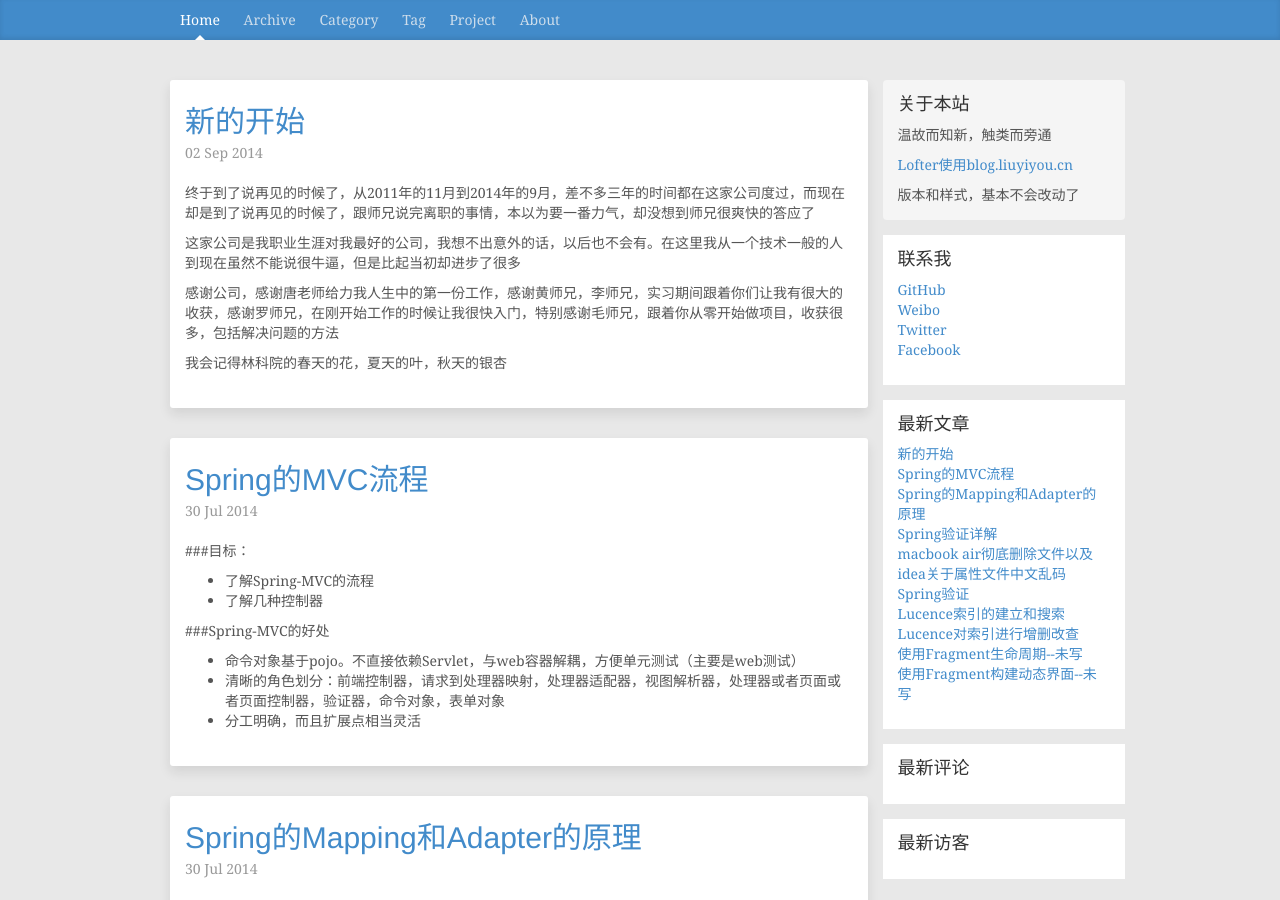
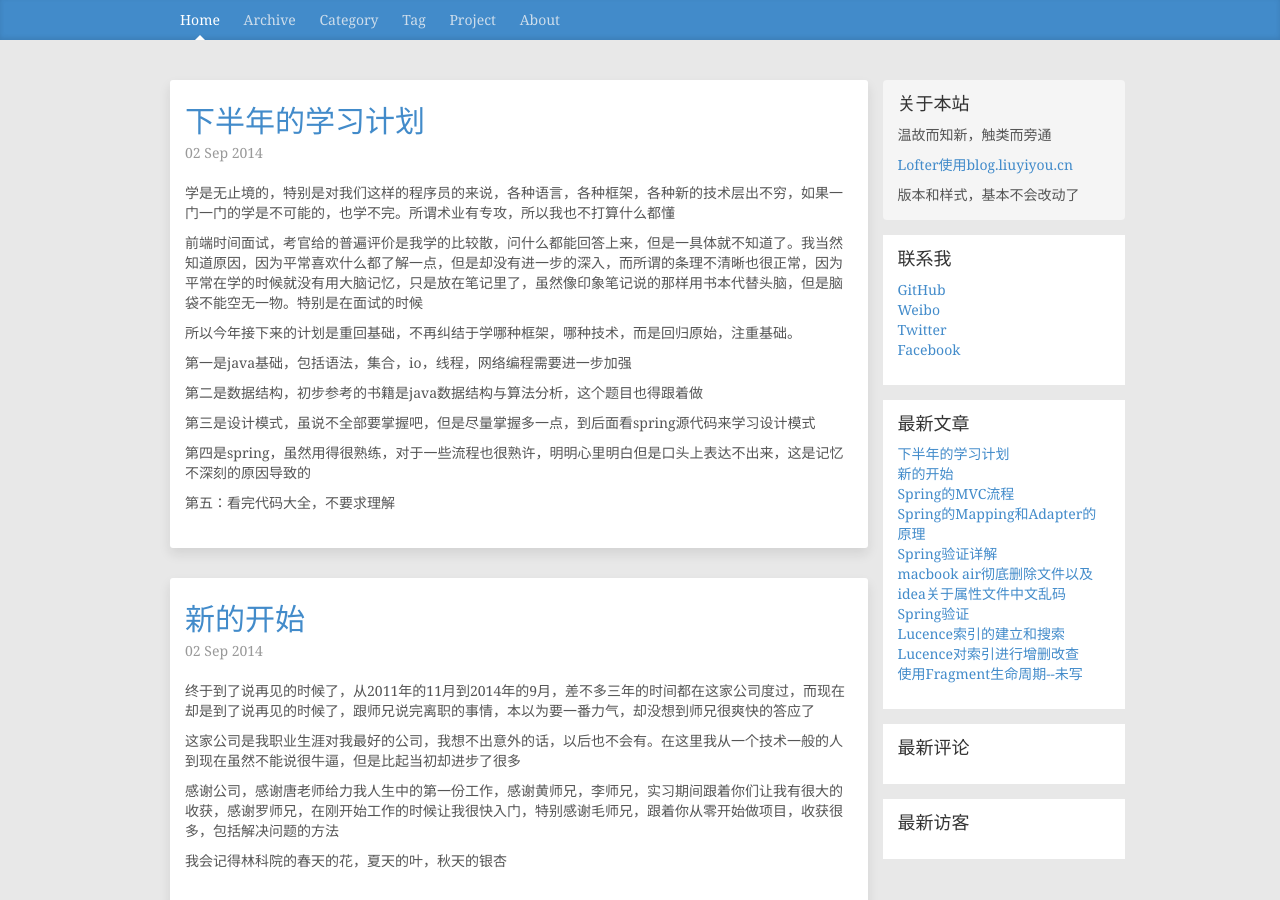
Before and after one commit to songqing/songqing.github.io, a Jekyll site: the page built from index.html, in a window 1280 px wide and 900 px high. Built offline with Jekyll 4.4.1, drawn with Linux system fonts in a browser that asks for light colours; the list of posts is cut into pages by our own code; comment, search, counter and statistics services are not loaded; some of the changed text lies outside the part shown.

Commit message:
add post

```diff
--- /dev/null
+++ b/_posts/2014-09-04-study-design.md
@@ -0,0 +1,23 @@
+---
+layout: post
+title:  下半年的学习计划
+date:   2014/09/02 19:23:14
+category: life
+tag: life
+---
+
+学是无止境的，特别是对我们这样的程序员的来说，各种语言，各种框架，各种新的技术层出不穷，如果一门一门的学是不可能的，也学不完。所谓术业有专攻，所以我也不打算什么都懂
+
+前端时间面试，考官给的普遍评价是我学的比较散，问什么都能回答上来，但是一具体就不知道了。我当然知道原因，因为平常喜欢什么都了解一点，但是却没有进一步的深入，而所谓的条理不清晰也很正常，因为平常在学的时候就没有用大脑记忆，只是放在笔记里了，虽然像印象笔记说的那样用书本代替头脑，但是脑袋不能空无一物。特别是在面试的时候
+
+所以今年接下来的计划是重回基础，不再纠结于学哪种框架，哪种技术，而是回归原始，注重基础。
+
+第一是java基础，包括语法，集合，io，线程，网络编程需要进一步加强
+
+第二是数据结构，初步参考的书籍是java数据结构与算法分析，这个题目也得跟着做
+
+第三是设计模式，虽说不全部要掌握吧，但是尽量掌握多一点，到后面看spring源代码来学习设计模式
+
+第四是spring，虽然用得很熟练，对于一些流程也很熟许，明明心里明白但是口头上表达不出来，这是记忆不深刻的原因导致的
+
+第五：看完代码大全，不要求理解
```
Also changed, not shown: about.md (+2 -1 lines), images/qq.jpg (added).
